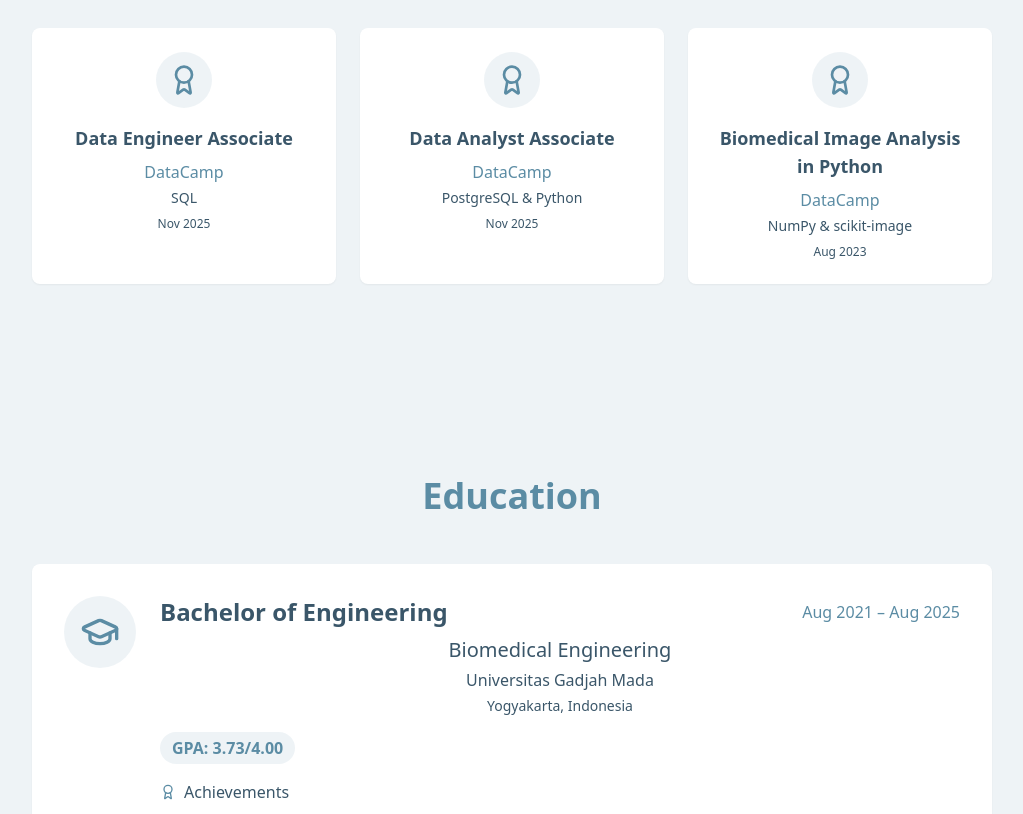
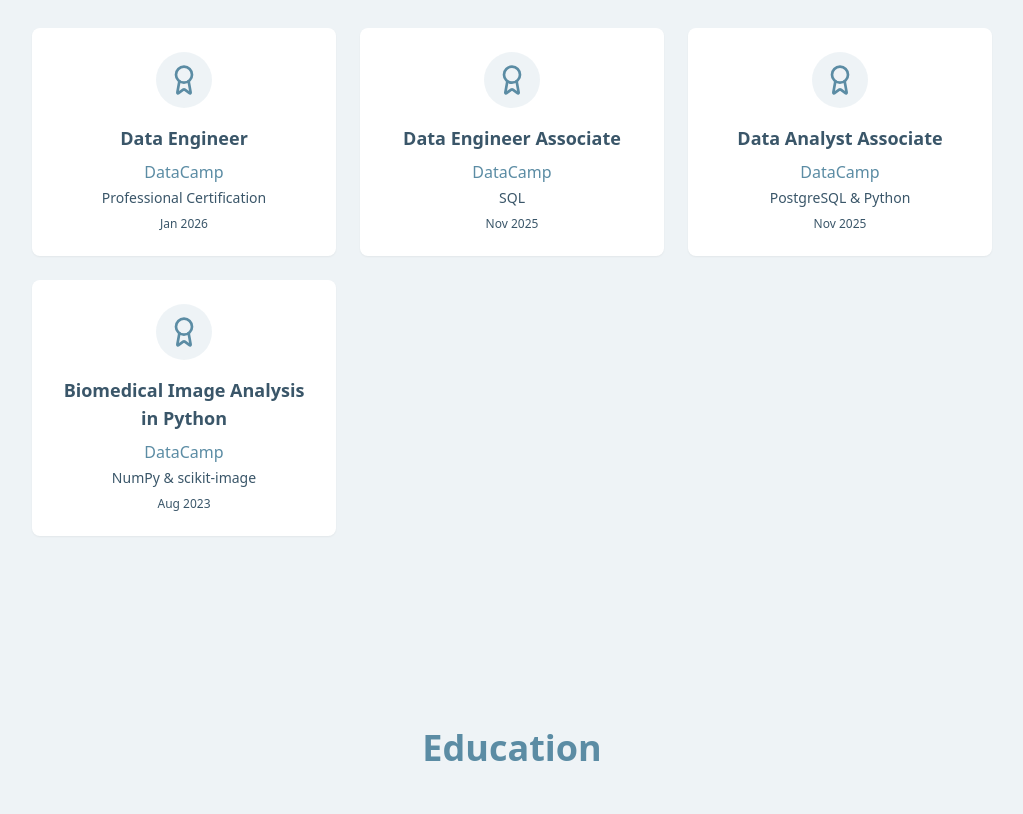
Before and after one commit to Sefviaaa/sefviaaa.github.io, a React (Vite) app: page / in a window 1280 px wide. Shown: the part 3140-3954 px from the top of the page, without its empty margins (128-1151 px from the left). Built offline with nearby package versions, Linux system fonts and the light colour scheme.

Commit message:
Add Data Engineer professional certification

```diff
--- a/src/components/CertificationsSection.jsx
+++ b/src/components/CertificationsSection.jsx
@@ -1,6 +1,12 @@
 import { Award } from "lucide-react";
 
 const certifications = [
+  {
+    name: "Data Engineer",
+    issuer: "DataCamp",
+    focus: "Professional Certification",
+    date: "Jan 2026",
+  },
   {
     name: "Data Engineer Associate",
     issuer: "DataCamp",
```
